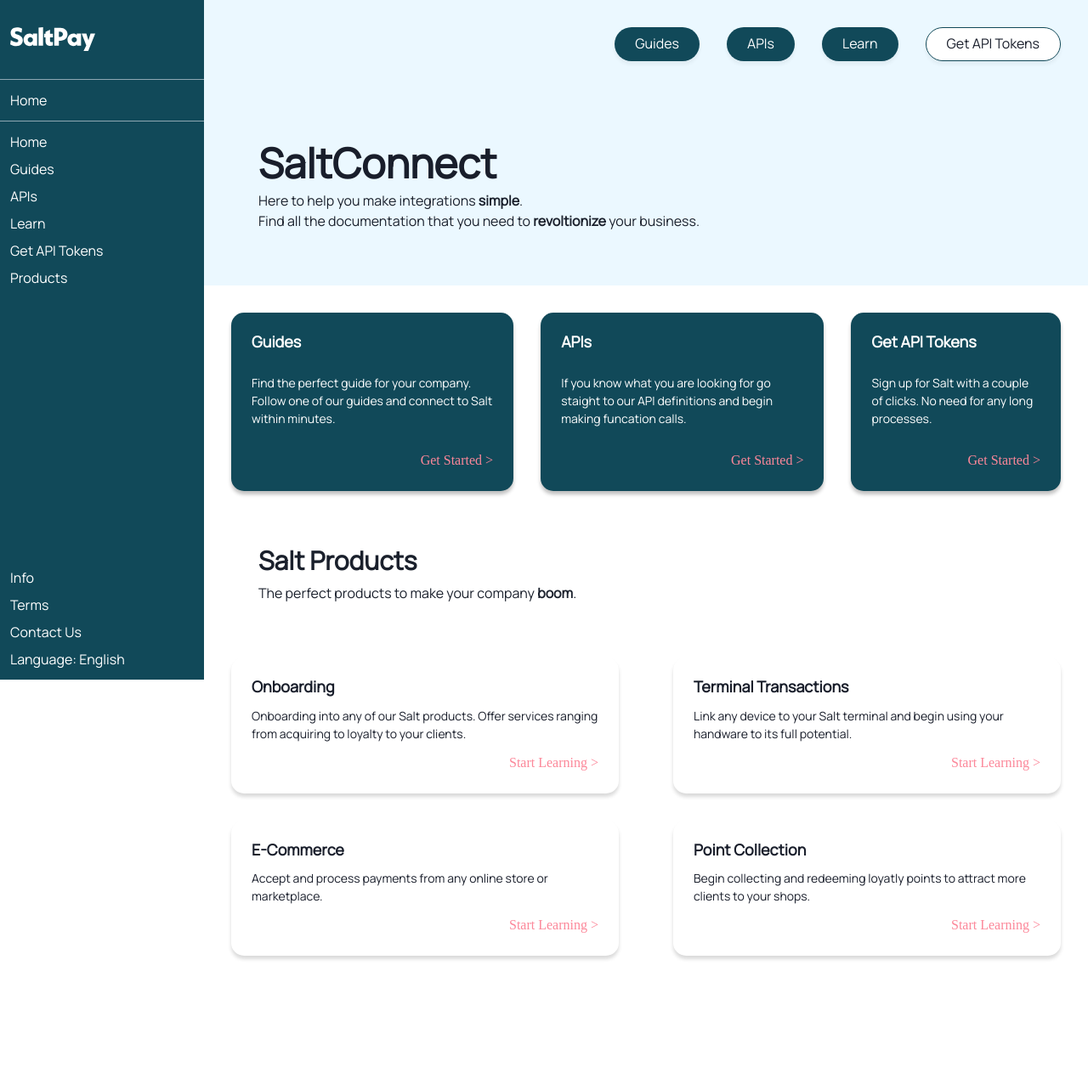
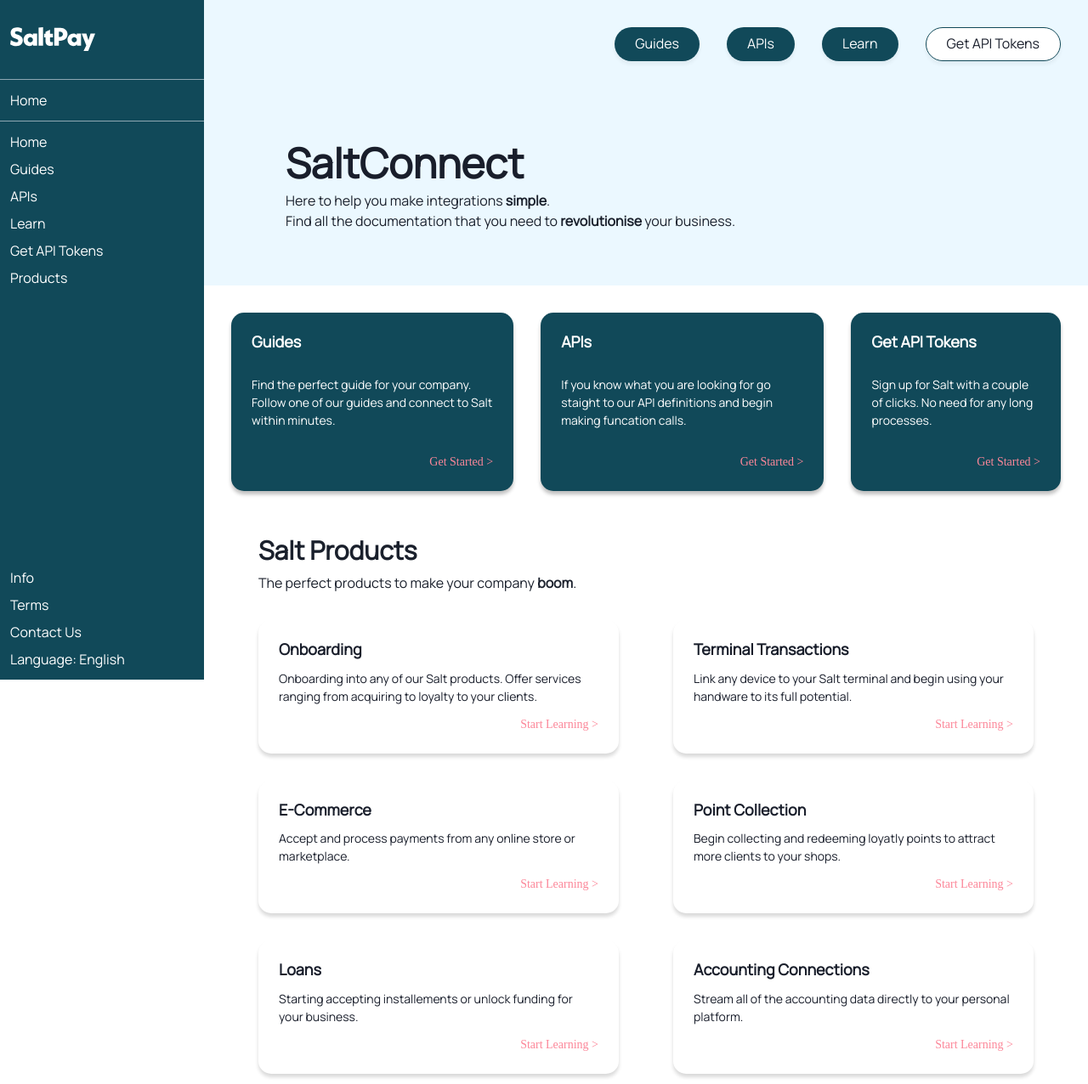
Before and after one commit to fv316/Hub-POC, a React (Create React App) app: page / in a window 1280 px wide. Shown: the whole page at 85% size. Before the commit the page ends 1157 px from the top, so only its background shows below. Built offline with nearby package versions, Linux system fonts and the light colour scheme.

Commit message:
chore: minor changes

```diff
--- a/src/Components/Banner/index.js
+++ b/src/Components/Banner/index.js
@@ -4,7 +4,7 @@ const Banner = () => {
   return (
     <VStack
       alignItems="flex-start"
-      p="64px 96px 64px 64px"
+      p="64px 96px"
       bg="blue.50"
       alignSelf="stretch"
     >
@@ -13,7 +13,7 @@ const Banner = () => {
       </Heading>
       <Text>
         Here to help you make integrations <b>simple</b>. <br /> Find all the
-        documentation that you need to <b>revoltionize</b> your business.
+        documentation that you need to <b>revolutionise</b> your business.
       </Text>
     </VStack>
   );
--- a/src/Components/Body/index.js
+++ b/src/Components/Body/index.js
@@ -48,11 +48,23 @@ const longCardItems = [
       "Begin collecting and redeeming loyatly points to attract more clients to your shops.",
     id: 3,
   },
+  {
+    name: "Loans",
+    description:
+      "Starting accepting installements or unlock funding for your business.",
+    id: 4,
+  },
+  {
+    name: "Accounting Connections",
+    description:
+      "Stream all of the accounting data directly to your personal platform.",
+    id: 5,
+  },
 ];
 
 const Body = () => {
   return (
-    <VStack alignItems="flex-start">
+    <VStack alignItems="flex-start" alignSelf="stretch">
       <HStack
         spacing="32px"
         p="32px"
@@ -69,7 +81,7 @@ const Body = () => {
         ))}
       </HStack>
 
-      <VStack p="24px 64px" alignItems="flex-start" alignSelf="stretch">
+      <VStack p="12px 64px" alignItems="flex-start" alignSelf="stretch">
         <Heading size="lg">
           Salt <b>Products</b>
         </Heading>
@@ -80,11 +92,11 @@ const Body = () => {
 
       <SimpleGrid
         columns={2}
-        padding="32px"
         spacing="32px 64px"
-        p="32px"
+        p="12px 64px"
         alignItems="center"
         alignSelf="stretch"
+        minChildWidth="400px"
       >
         {longCardItems.map((card) => (
           <LongCard
--- a/src/Components/Card Long/index.js
+++ b/src/Components/Card Long/index.js
@@ -30,6 +30,7 @@ const LongCard = ({ name, description, key }) => {
         fontFamily="Hack"
         textAlign="right"
         alignSelf="stretch"
+        fontSize="14px"
       >
         Start Learning &gt;
       </Text>
--- a/src/Components/Card/index.js
+++ b/src/Components/Card/index.js
@@ -31,6 +31,7 @@ const Card = ({ name, description, key }) => {
         fontFamily="Hack"
         textAlign="right"
         alignSelf="stretch"
+        fontSize="14px"
       >
         Get Started &gt;
       </Text>
--- a/src/Components/Sidebar/index.js
+++ b/src/Components/Sidebar/index.js
@@ -1,4 +1,4 @@
-import { VStack, Flex, Text, Divider, HStack } from "@chakra-ui/react";
+import { VStack, Flex, Text, Divider } from "@chakra-ui/react";
 import { Logo } from "../Logo";
 
 const TopSideItems = [
```
